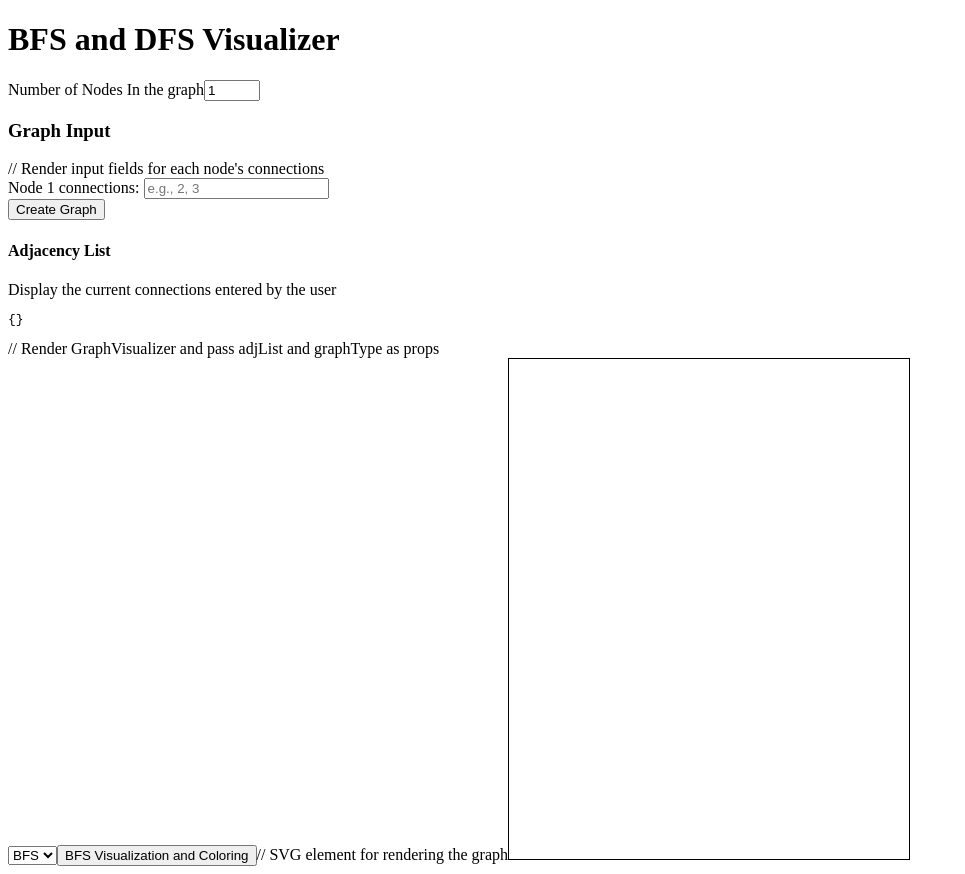
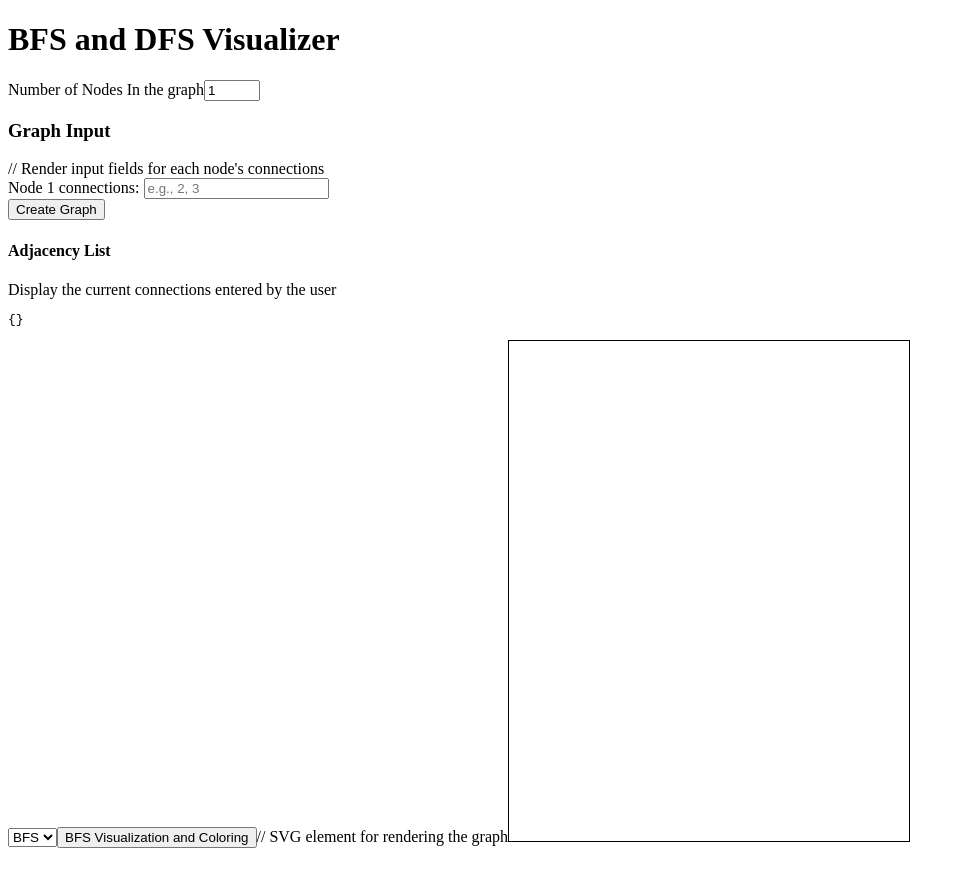
Before and after one commit to ShubhamSingh59/Graph-Visulizer, a React (Vite) app in the folder Frontend/: page / in a window 1280 px wide. Shown: the whole page, without its empty margins (0-965 px from the left). Built offline with nearby package versions, Linux system fonts and the light colour scheme.

Commit message:
Update Graph.jsx

```diff
--- a/Frontend/src/assets/components/Graph.jsx
+++ b/Frontend/src/assets/components/Graph.jsx
@@ -4,7 +4,7 @@ import GraphVisualizer from './GraphVisualizer';
 function Graph({ adjList, graphType}) {
     return (
         <div>
-          //  Render GraphVisualizer and pass adjList and graphType as props
+          {/* Render GraphVisualizer and pass adjList and graphType as props */}
             <GraphVisualizer adjList={adjList} graphType={graphType}/>
         </div>
     );
```
